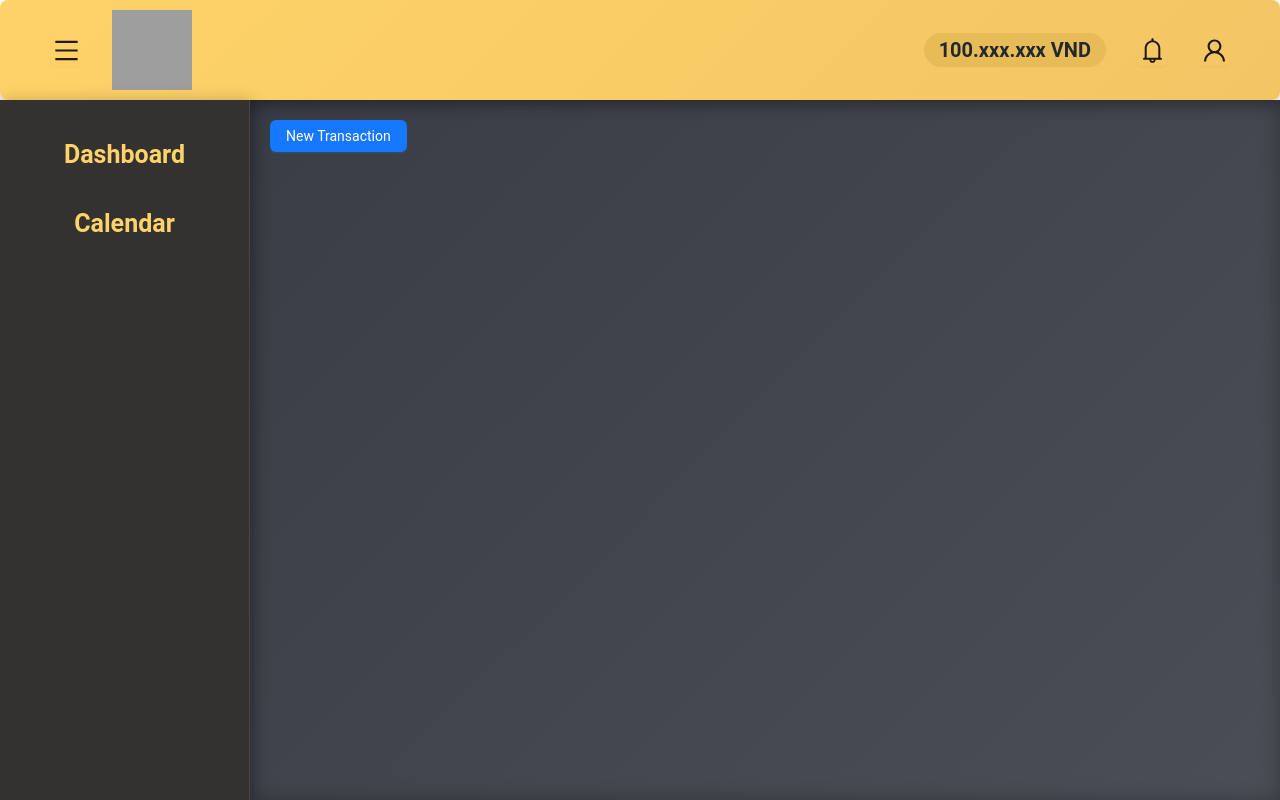
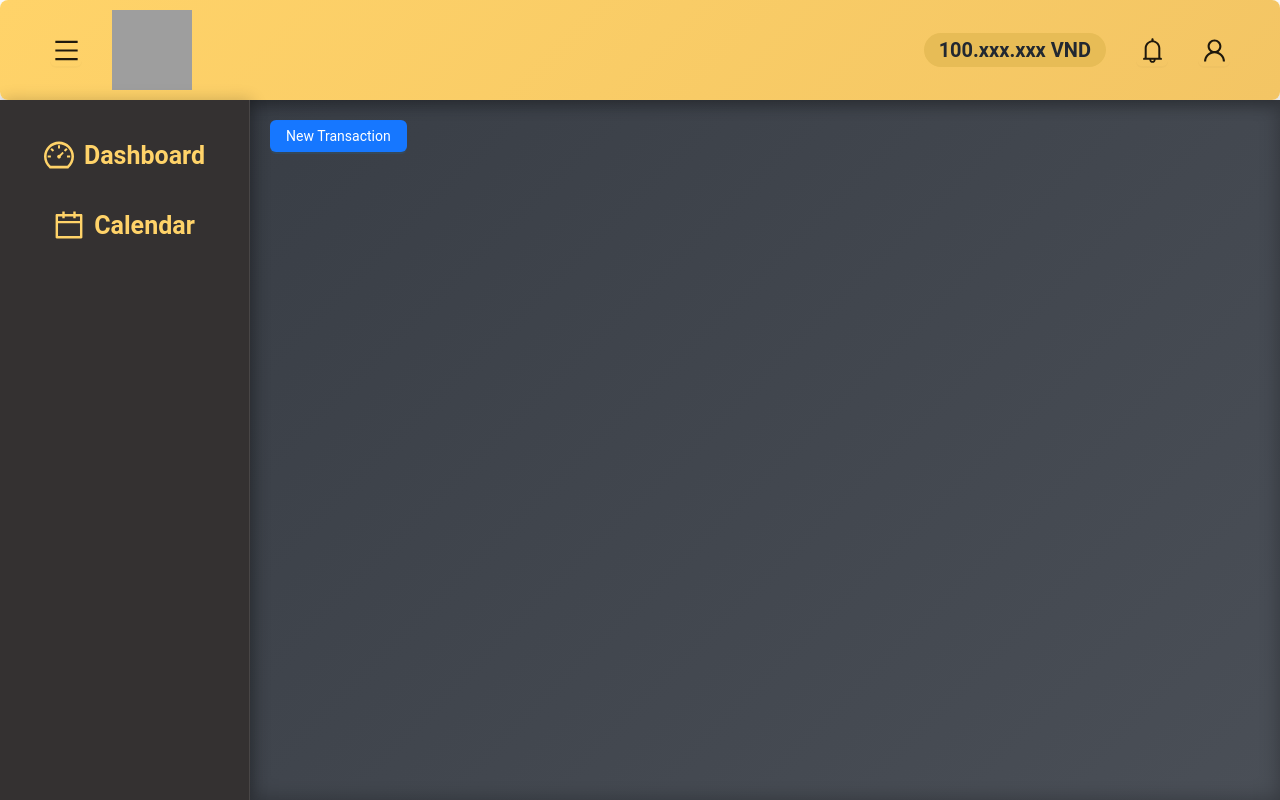
Before and after one commit to MuonNghiCode/expense_tracker_grp1, a React (Vite) app: page / in a window 1280 px wide. Built offline with nearby package versions, Linux system fonts and the light colour scheme; grey boxes are pictures that could not be loaded.

Commit message:
update sidebar

```diff
--- a/src/Layouts/Sidebar/Sidebar.scss
+++ b/src/Layouts/Sidebar/Sidebar.scss
@@ -1,3 +1,18 @@
+.sidebar {
+  &.collapsed {
+    .navigation-link a {
+      justify-content: center;
+    }
+
+    .icon {
+      margin: 0;
+    }
+
+    .link-text {
+      display: none;
+    }
+  }
+
   .navigation-link {
     display: flex;
     align-items: center;
@@ -35,3 +50,4 @@
       color: #222831;
     }
   }
+}
--- a/src/Layouts/Sidebar/Sidebar.tsx
+++ b/src/Layouts/Sidebar/Sidebar.tsx
@@ -1,6 +1,7 @@
 import React from "react";
 import "./Sidebar.scss";
 import { NavLink } from "react-router-dom";
+import { CalendarOutlined, DashboardOutlined } from "@ant-design/icons";
 
 interface SidebarProps {
   isCollapsed: boolean;
@@ -17,7 +18,11 @@ const Sidebar: React.FC<SidebarProps> = ({ isCollapsed }) => {
               isActive ? "dashboard active" : "dashboard"
             }
           >
-            Dashboard
+            <DashboardOutlined
+              className="icon"
+              style={{ marginRight: "10px", fontSize: "30px" }}
+            />
+            <span className="link-text">Dashboard</span>
           </NavLink>
           <NavLink
             to="/Calendar"
@@ -25,7 +30,11 @@ const Sidebar: React.FC<SidebarProps> = ({ isCollapsed }) => {
               isActive ? "calender active" : "calender"
             }
           >
-            Calendar
+            <CalendarOutlined
+              className="icon"
+              style={{ marginRight: "10px", fontSize: "30px" }}
+            />
+            <span className="link-text">Calendar</span>
           </NavLink>
         </div>
       </div>
```
Lines whose indentation alone changed are shown as unchanged.
